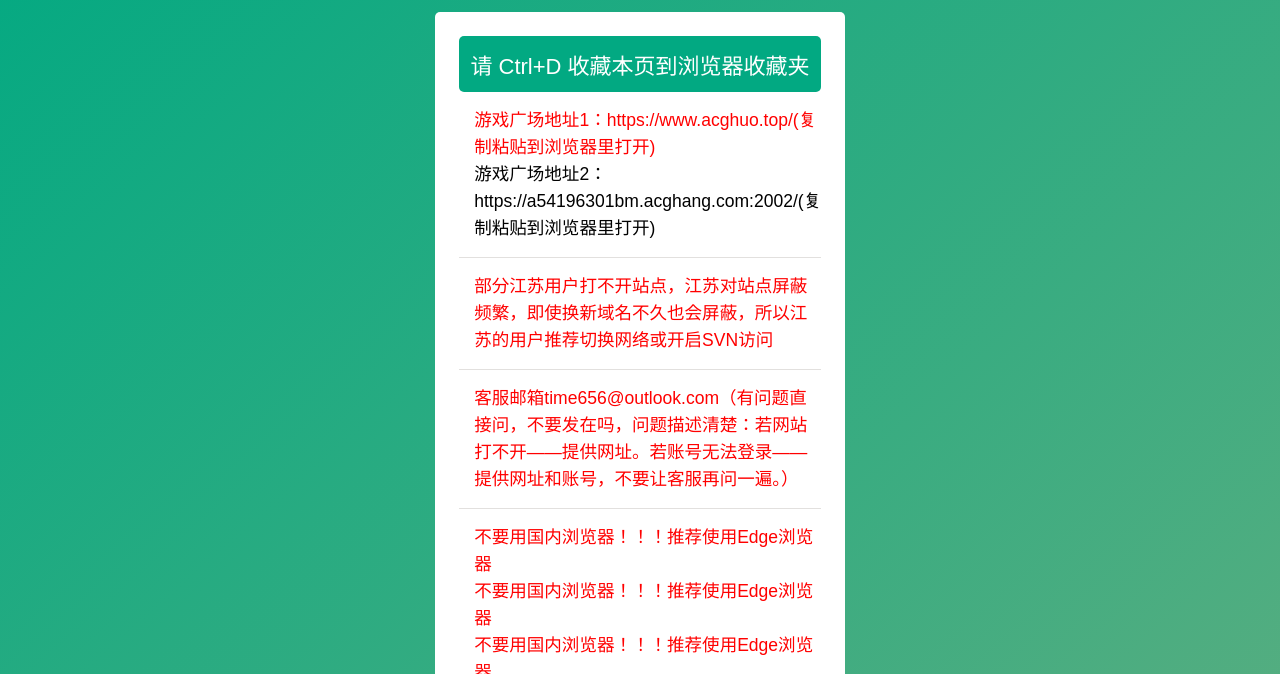
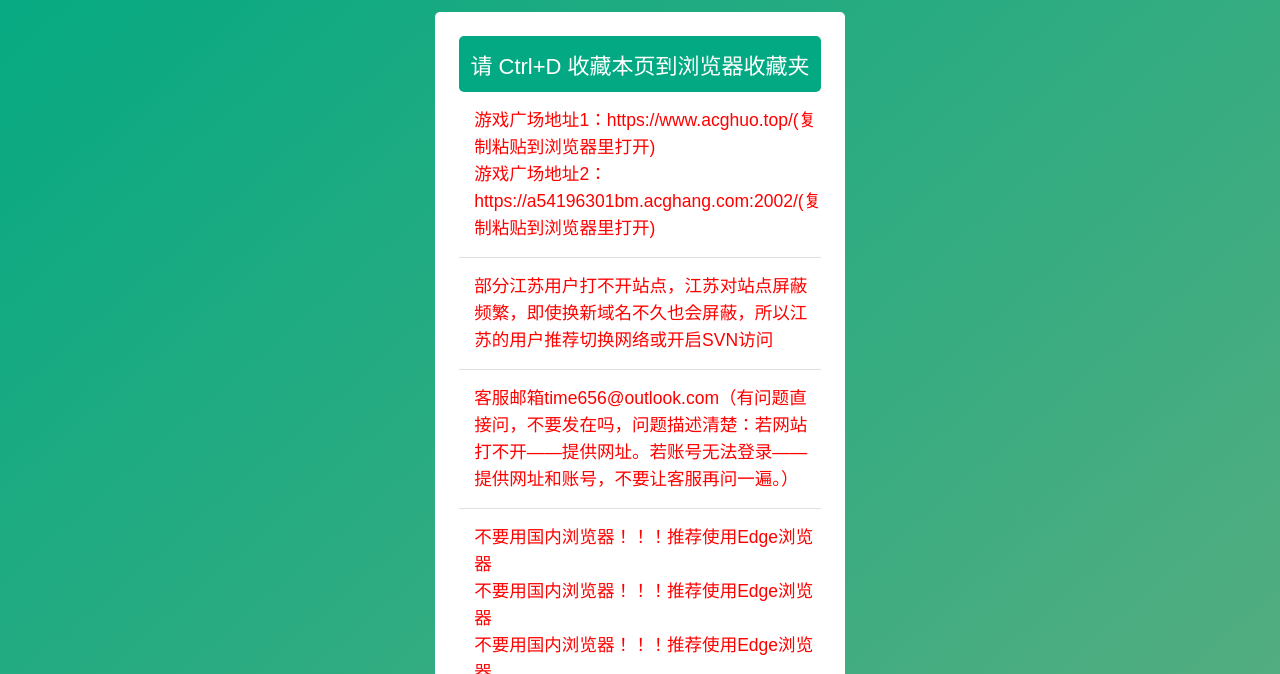
Before and after one commit to xiguazhi2/gezi, a plain HTML site: page index.html in a window 1280 px wide. Shown: the part 126-800 px from the top of the page. Drawn offline with Linux system fonts and the light colour scheme.

Commit message:
Update index.html

```diff
--- a/index.html
+++ b/index.html
@@ -130,7 +130,7 @@
 								<li>
 
 									<h3><span style="color: #ff0000;"><strong>游戏广场地址1：https://www.acghuo.top/(复制粘贴到浏览器里打开)</strong></span></h3>
-									<h3><strong>游戏广场地址2：https://a54196301bm.acghang.com:2002/(复制粘贴到浏览器里打开)</strong></h3>
+									<h3><span style="color: #ff0000;"><strong>游戏广场地址2：https://a54196301bm.acghang.com:2002/(复制粘贴到浏览器里打开)</strong></span></h3>
 								</li>
 
 
```
